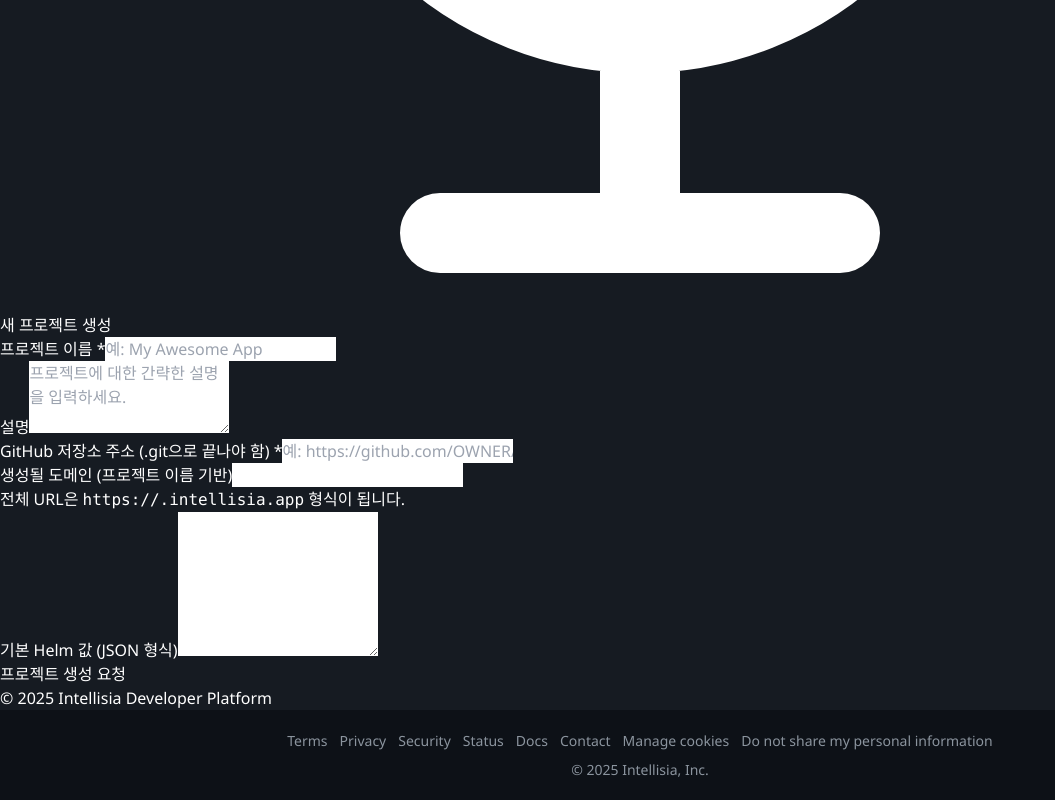
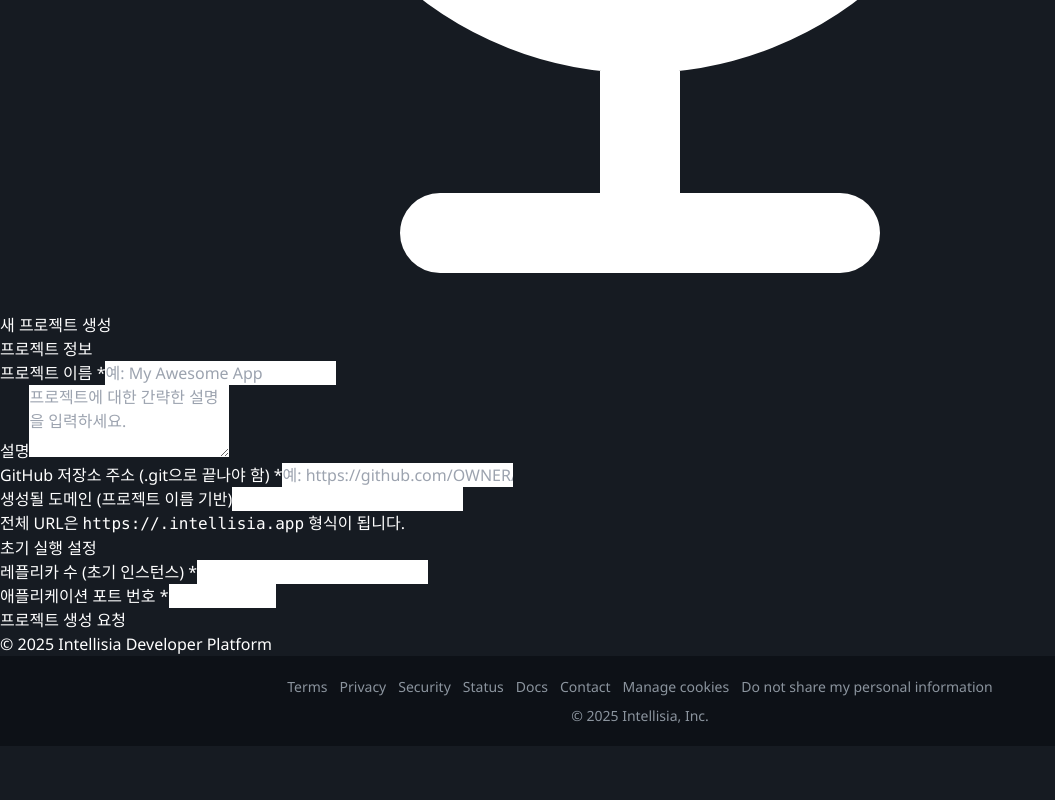
Before and after one commit to GRPC-OK/Intellisia, a Next.js app: page /create-project in a window 1280 px wide. Shown: the part 1048-1848 px from the top of the page, without its empty margins (0-1055 px from the left). After the commit the page ends 1794 px from the top, so only its background shows below. Built offline with nearby package versions, Linux system fonts and the light colour scheme.

Commit message:
fix:helm 값 개별 필드로 분리

```diff
--- a/src/pages/create-project.tsx
+++ b/src/pages/create-project.tsx
@@ -1,4 +1,4 @@
-// components/ProjectCreationForm.tsx
+// create-project.tsx
 
 import React, { useState, ChangeEvent, FormEvent, useEffect } from 'react';
 
@@ -8,7 +8,9 @@
   description: string;
   githubUrl: string;
   derivedDomain: string;
-  defaultHelmValues: string;
+  // 최소한의 Helm 값 필드
+  helmReplicaCount: string; // 숫자지만 입력 편의를 위해 string, 추후 number로 변환
+  containerPort: string;   // 애플리케이션/컨테이너 포트, 숫자지만 string으로 받고 변환
 }
 
 // 폼 필드별 에러 메시지 타입을 정의합니다.
@@ -16,17 +18,17 @@
   projectName?: string;
   description?: string;
   githubUrl?: string;
-  defaultHelmValues?: string;
+  helmReplicaCount?: string;
+  containerPort?: string;
   apiError?: string;
 }
 
-// 프로젝트 이름을 URL 친화적인 형태로 변환하는 헬퍼 함수
 const slugifyProjectName = (name: string): string => {
   return name
     .toLowerCase()
     .trim()
-    .replace(/\s+/g, '-') // 공백을 하이픈으로 변경
-    .replace(/[^\w-]+/g, ''); // 영숫자, 하이픈 이외의 문자 제거
+    .replace(/\s+/g, '-')
+    .replace(/[^\w-]+/g, '');
 };
 
 const ProjectCreationForm: React.FC = () => {
@@ -37,7 +39,8 @@
     description: '',
     githubUrl: '',
     derivedDomain: `.${BASE_DOMAIN}`,
-    defaultHelmValues: '{\n  "replicaCount": 1,\n  "service": {\n    "type": "ClusterIP",\n    "port": 80\n  }\n}',
+    helmReplicaCount: '1', // 기본 레플리카 수
+    containerPort: '8080', // 일반적인 웹 애플리케이션 기본 포트 예시
   });
 
   const [errors, setErrors] = useState<FormErrors>({});
@@ -52,8 +55,7 @@
     }));
   }, [formData.projectName, BASE_DOMAIN]);
 
-
-  const handleChange = (e: ChangeEvent<HTMLInputElement | HTMLTextAreaElement>) => {
+  const handleChange = (e: ChangeEvent<HTMLInputElement | HTMLTextAreaElement | HTMLSelectElement>) => {
     const { name, value } = e.target;
     setFormData(prevData => ({
       ...prevData,
@@ -73,6 +75,7 @@
     const newErrors: FormErrors = {};
     let isValid = true;
 
+    // 프로젝트 이름, GitHub URL 유효성 검사
     if (!formData.projectName.trim()) {
       newErrors.projectName = '프로젝트 이름은 필수입니다.';
       isValid = false;
@@ -91,18 +94,22 @@
           newErrors.githubUrl = '올바른 GitHub 저장소 URL 형식이 아닙니다 (예: https://github.com/OWNER/REPO.git).';
           isValid = false;
         }
-      } catch { // 에러 객체를 사용하지 않으므로 변수 생략 (TypeScript 5.1+).
+      } catch {
         newErrors.githubUrl = '올바른 URL 형식이 아닙니다.';
         isValid = false;
       }
     }
 
-    try {
-      if (formData.defaultHelmValues.trim()) {
-        JSON.parse(formData.defaultHelmValues);
+    // Helm 값 유효성 검사
+    const replicaCount = parseInt(formData.helmReplicaCount, 10);
+    if (isNaN(replicaCount) || replicaCount < 0) {
+      newErrors.helmReplicaCount = '레플리카 카운트는 0 이상의 숫자여야 합니다.';
+      isValid = false;
     }
-    } catch { // 에러 객체를 사용하지 않으므로 변수 생략 (TypeScript 5.1+).
-      newErrors.defaultHelmValues = 'Helm 값은 올바른 JSON 형식이거나 비워두어야 합니다.';
+
+    const port = parseInt(formData.containerPort, 10);
+    if (isNaN(port) || port <= 0 || port > 65535) {
+      newErrors.containerPort = '유효한 포트 번호(1-65535)를 입력해주세요.';
       isValid = false;
     }
 
@@ -118,22 +125,35 @@
     if (!validateForm()) {
       return;
     }
-
     setIsLoading(true);
 
     try {
+      // 프론트엔드에서 입력받은 개별 Helm 값들을 defaultHelmValues JSON 객체로 조립
+      // 이 구조는 백엔드와 협의된 최종 defaultHelmValues의 부분 집합이 될 수 있습니다.
+      const defaultHelmValues = {
+        replicaCount: parseInt(formData.helmReplicaCount, 10),
+        // 애플리케이션(컨테이너) 포트는 service.targetPort 또는
+        // deployment.containerPort 등으로 매핑될 수 있습니다.
+        // 여기서는 일반적인 K8s 서비스의 targetPort를 가정합니다.
+        service: {
+          targetPort: parseInt(formData.containerPort, 10),
+          // service.port 와 service.type 등은 배포 준비 페이지에서 설정하거나
+          // 플랫폼의 기본 Helm Chart에서 지능적으로 기본값을 가질 수 있습니다.
+          // 예: targetPort와 동일하게 설정하거나, Ingress 사용시 80으로 자동 설정 등
+        },
+        // resources (cpu, memory) 등은 배포 준비 페이지에서 설정
+      };
+
       const payload = {
         projectName: formData.projectName,
         description: formData.description,
         githubUrl: formData.githubUrl,
         domain: formData.derivedDomain,
-        defaultHelmValues: formData.defaultHelmValues.trim()
-          ? JSON.parse(formData.defaultHelmValues)
-          : {},
+        defaultHelmValues: defaultHelmValues, // 최소한의 정보로 구성된 JSON 객체
       };
       console.log('서버로 전송할 데이터:', payload);
 
-      await new Promise(resolve => setTimeout(resolve, 2000)); // 가상 API 호출 (2초 대기)
+      await new Promise(resolve => setTimeout(resolve, 2000)); // 가상 API 호출
 
       if (Math.random() > 0.5) { // 가상 성공/실패 분기
         setSuccessMessage(`프로젝트 '${formData.projectName}' 생성 요청이 성공적으로 완료되었습니다! (도메인: ${formData.derivedDomain})`);
@@ -142,15 +162,15 @@
           description: '',
           githubUrl: '',
           derivedDomain: `.${BASE_DOMAIN}`,
-          defaultHelmValues: '{\n  "replicaCount": 1,\n  "service": {\n    "type": "ClusterIP",\n    "port": 80\n  }\n}',
+          helmReplicaCount: '1',
+          containerPort: '8080',
         });
       } else {
         throw new Error('가상 서버 오류: 이미 사용중인 도메인이거나 내부 처리 오류입니다.');
       }
-    } catch (error: unknown) { // 'any' 대신 'unknown' 사용
+    } catch (error: unknown) {
       console.error('API 호출 에러:', error);
       let errorMessage = '알 수 없는 에러가 발생했습니다.';
-
       if (error instanceof Error) {
         errorMessage = error.message;
       } else if (typeof error === 'string') {
@@ -158,16 +178,12 @@
       } else if (
         typeof error === 'object' &&
         error !== null &&
-        'message' in error && // error 객체 안에 'message'라는 키가 있는지 확인
-        typeof (error as { message: unknown }).message === 'string' // 해당 message 키의 값이 문자열인지 확인
+        'message' in error &&
+        typeof (error as { message: unknown }).message === 'string'
       ) {
-        errorMessage = (error as { message: string }).message; // 타입 단언 후 접근
+        errorMessage = (error as { message: string }).message;
       }
-
-      setErrors(prevErrors => ({
-        ...prevErrors,
-        apiError: errorMessage,
-      }));
+      setErrors(prevErrors => ({ ...prevErrors, apiError: errorMessage, }));
     } finally {
       setIsLoading(false);
     }
@@ -195,6 +211,10 @@
         )}
 
         <form onSubmit={handleSubmit} className="space-y-6">
+          {/* 프로젝트 기본 정보 섹션 */}
+          <fieldset className="space-y-6">
+            <legend className="text-lg font-semibold text-gray-300 mb-3">프로젝트 정보</legend>
+            {/* 프로젝트 이름 */}
             <div>
               <label htmlFor="projectName" className="block text-sm font-medium text-gray-400 mb-1">
                 프로젝트 이름 <span className="text-red-400">*</span>
@@ -205,14 +225,13 @@
                 id="projectName"
                 value={formData.projectName}
                 onChange={handleChange}
-              className={`w-full px-3 py-2 bg-[#010409] border ${
-                errors.projectName ? 'border-red-600' : 'border-[#30363d]'
-              } rounded-md focus:ring-blue-500 focus:border-blue-500 placeholder-gray-500 text-gray-200`}
+                className={`w-full px-3 py-2 bg-[#010409] border ${errors.projectName ? 'border-red-600' : 'border-[#30363d]'} rounded-md focus:ring-blue-500 focus:border-blue-500 placeholder-gray-500 text-gray-200`}
                 placeholder="예: My Awesome App"
               />
               {errors.projectName && <p className="mt-1 text-xs text-red-400">{errors.projectName}</p>}
             </div>
 
+            {/* 설명 */}
             <div>
               <label htmlFor="description" className="block text-sm font-medium text-gray-400 mb-1">
                 설명
@@ -228,6 +247,7 @@
               />
             </div>
 
+            {/* GitHub 저장소 주소 */}
             <div>
               <label htmlFor="githubUrl" className="block text-sm font-medium text-gray-400 mb-1">
                 GitHub 저장소 주소 (.git으로 끝나야 함) <span className="text-red-400">*</span>
@@ -238,14 +258,13 @@
                 id="githubUrl"
                 value={formData.githubUrl}
                 onChange={handleChange}
-              className={`w-full px-3 py-2 bg-[#010409] border ${
-                errors.githubUrl ? 'border-red-600' : 'border-[#30363d]'
-              } rounded-md focus:ring-blue-500 focus:border-blue-500 placeholder-gray-500 text-gray-200`}
+                className={`w-full px-3 py-2 bg-[#010409] border ${errors.githubUrl ? 'border-red-600' : 'border-[#30363d]'} rounded-md focus:ring-blue-500 focus:border-blue-500 placeholder-gray-500 text-gray-200`}
                 placeholder="예: https://github.com/OWNER/REPOSITORY_NAME.git"
               />
               {errors.githubUrl && <p className="mt-1 text-xs text-red-400">{errors.githubUrl}</p>}
             </div>
 
+            {/* 생성될 도메인 */}
             <div>
               <label htmlFor="derivedDomain" className="block text-sm font-medium text-gray-400 mb-1">
                 생성될 도메인 (프로젝트 이름 기반)
@@ -262,26 +281,51 @@
                 전체 URL은 <code className="text-xs text-blue-400 bg-gray-700 px-1 py-0.5 rounded">https://{formData.derivedDomain || `[project-name].${BASE_DOMAIN}`}</code> 형식이 됩니다.
               </p>
             </div>
+          </fieldset>
 
+          {/* 초기 실행 설정 (최소 Helm 값) */}
+          <fieldset className="space-y-6 pt-6 border-t border-[#30363d]">
+            <legend className="text-lg font-semibold text-gray-300 mb-3">초기 실행 설정</legend>
+
+            {/* 레플리카 카운트 */}
             <div>
-            <label htmlFor="defaultHelmValues" className="block text-sm font-medium text-gray-400 mb-1">
-              기본 Helm 값 (JSON 형식)
+              <label htmlFor="helmReplicaCount" className="block text-sm font-medium text-gray-400 mb-1">
+                레플리카 수 (초기 인스턴스) <span className="text-red-400">*</span>
               </label>
-            <textarea
-              name="defaultHelmValues"
-              id="defaultHelmValues"
-              rows={6}
-              value={formData.defaultHelmValues}
+              <input
+                type="number"
+                name="helmReplicaCount"
+                id="helmReplicaCount"
+                value={formData.helmReplicaCount}
                 onChange={handleChange}
-              className={`w-full px-3 py-2 bg-[#010409] border font-mono text-sm ${
-                errors.defaultHelmValues ? 'border-red-600' : 'border-[#30363d]'
-              } rounded-md focus:ring-blue-500 focus:border-blue-500 placeholder-gray-500 text-gray-200`}
-              placeholder='예: {\n  "replicaCount": 1,\n  "image": {\n    "repository": "nginx",\n    "tag": "stable"\n  }\n}'
+                min="0"
+                className={`w-full px-3 py-2 bg-[#010409] border ${errors.helmReplicaCount ? 'border-red-600' : 'border-[#30363d]'} rounded-md focus:ring-blue-500 focus:border-blue-500 placeholder-gray-500 text-gray-200`}
               />
-            {errors.defaultHelmValues && <p className="mt-1 text-xs text-red-400">{errors.defaultHelmValues}</p>}
+              {errors.helmReplicaCount && <p className="mt-1 text-xs text-red-400">{errors.helmReplicaCount}</p>}
             </div>
 
+            {/* 애플리케이션 포트 번호 */}
             <div>
+              <label htmlFor="containerPort" className="block text-sm font-medium text-gray-400 mb-1">
+                애플리케이션 포트 번호 <span className="text-red-400">*</span>
+              </label>
+              <input
+                type="number"
+                name="containerPort"
+                id="containerPort"
+                value={formData.containerPort}
+                onChange={handleChange}
+                min="1"
+                max="65535"
+                className={`w-full px-3 py-2 bg-[#010409] border ${errors.containerPort ? 'border-red-600' : 'border-[#30363d]'} rounded-md focus:ring-blue-500 focus:border-blue-500 placeholder-gray-500 text-gray-200`}
+                placeholder="예: 8080 (애플리케이션이 리스닝하는 포트)"
+              />
+              {errors.containerPort && <p className="mt-1 text-xs text-red-400">{errors.containerPort}</p>}
+            </div>
+          </fieldset>
+
+          {/* 제출 버튼 */}
+          <div className="pt-6">
             <button
               type="submit"
               disabled={isLoading}
```
Lines whose indentation alone changed are shown as unchanged.
